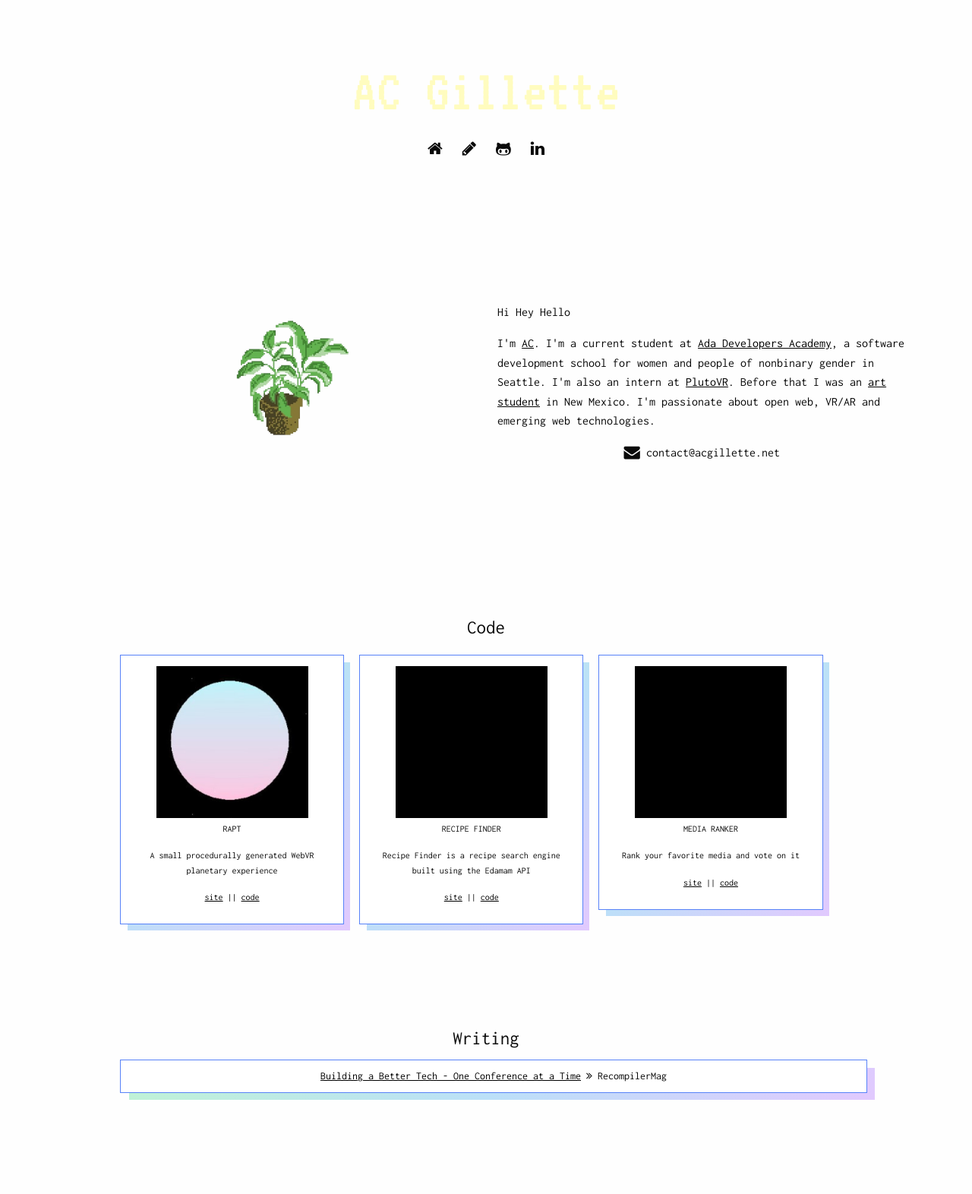
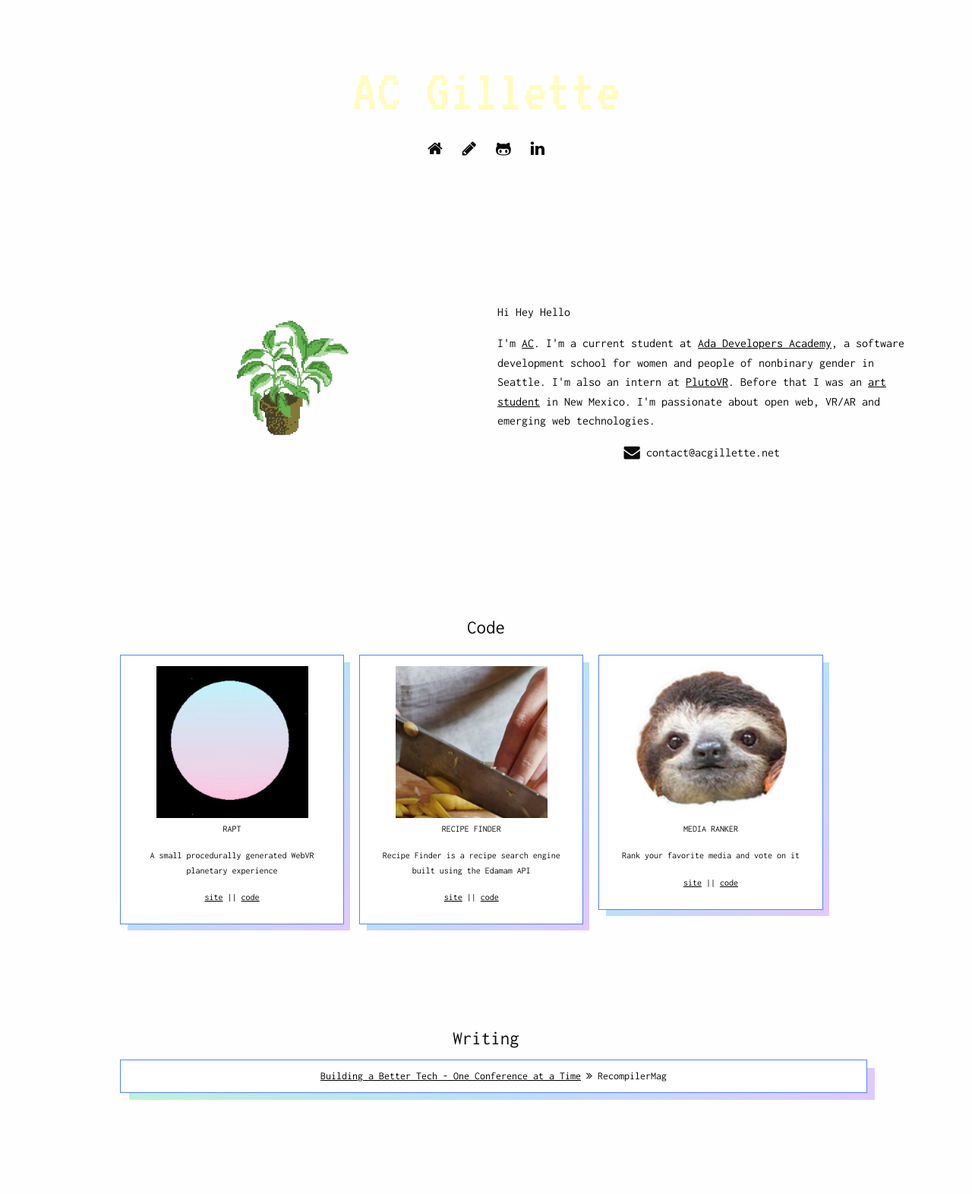
Before and after one commit to acgillette/acgillette.github.io, a Jekyll site: the page built from index.html, in a window 1280 px wide. Shown: the whole page at 76% size. Built offline with Jekyll 4.4.1, drawn with Linux system fonts in a browser that asks for light colours; nearby versions of some CDN libraries.

Commit message:
Got images how i want them

```diff
--- a/index.html
+++ b/index.html
@@ -27,13 +27,13 @@ title: AC Gillette
                         <p><a href="http://www.raptvr.net/">site</a> || <a href="https://github.com/acgillette/rapt">code</a></p>
                 </section>
                 <section class="project small-4 columns ">
-                                <img src="./assets/img/placeholder.jpeg" />
+                                <img src="./assets/img/recipe-finder.png" />
                                  <p>RECIPE FINDER</p>
                                  <p>Recipe Finder is a recipe search engine built using the Edamam API</p>
                                  <p><a href="https://vast-brushlands-73972.herokuapp.com/">site</a> || <a href="https://github.com/acgillette/api-muncher">code</a></p>
                 </section>
                 <section class="project small-4 columns end">
-                                <img src="./assets/img/placeholder.jpeg" />
+                                <img src="./assets/img/media-ranker.png" />
                                 <p>MEDIA RANKER</p>
                                 <p>Rank your favorite media and vote on it</p>
                                 <p><a href="https://ac-media-ranker.herokuapp.com/">site</a> || <a href="https://github.com/acgillette/MediaRanker">code</a></p>
```
Also changed, not shown: assets/img/recipe-finder.png.
